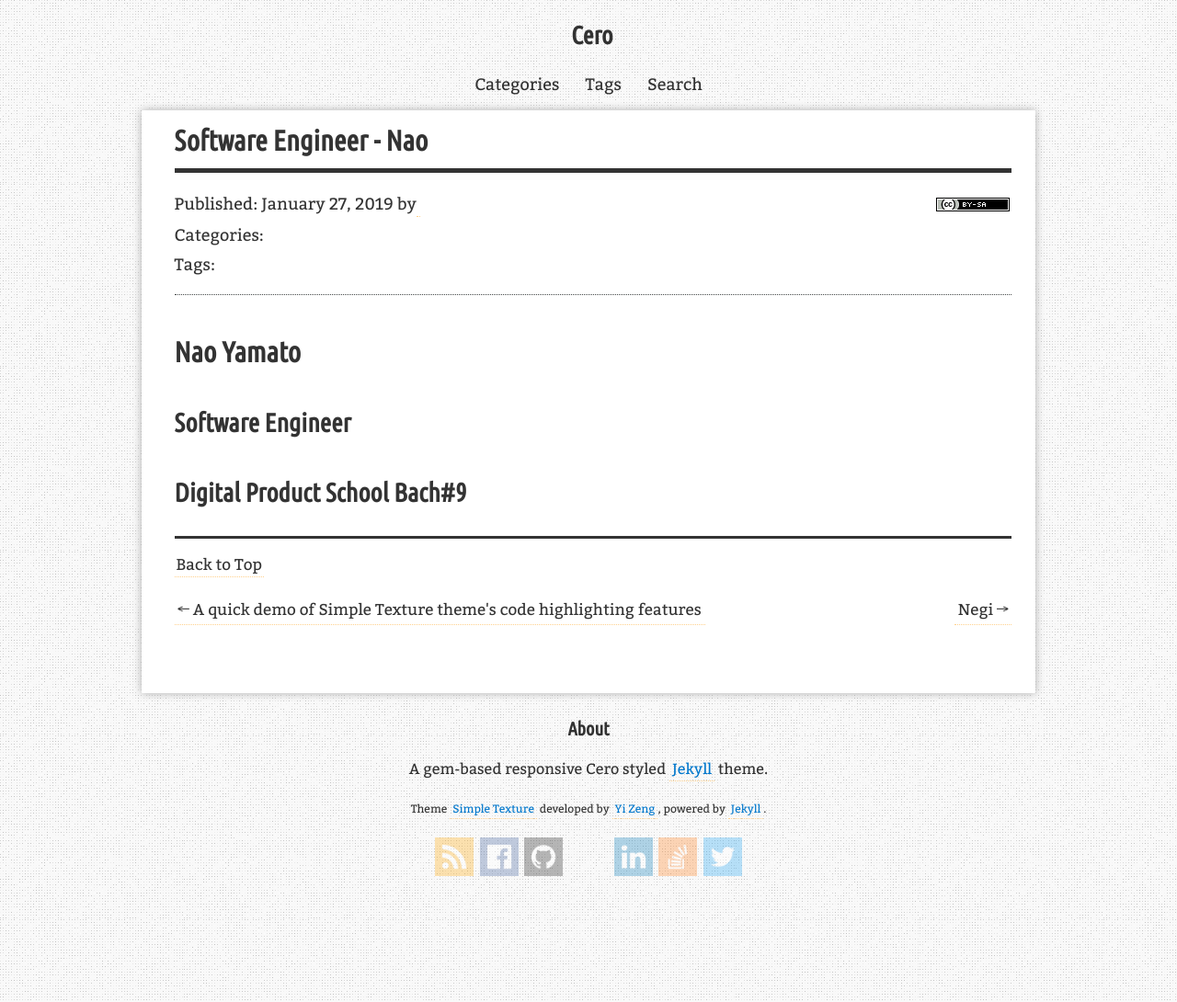
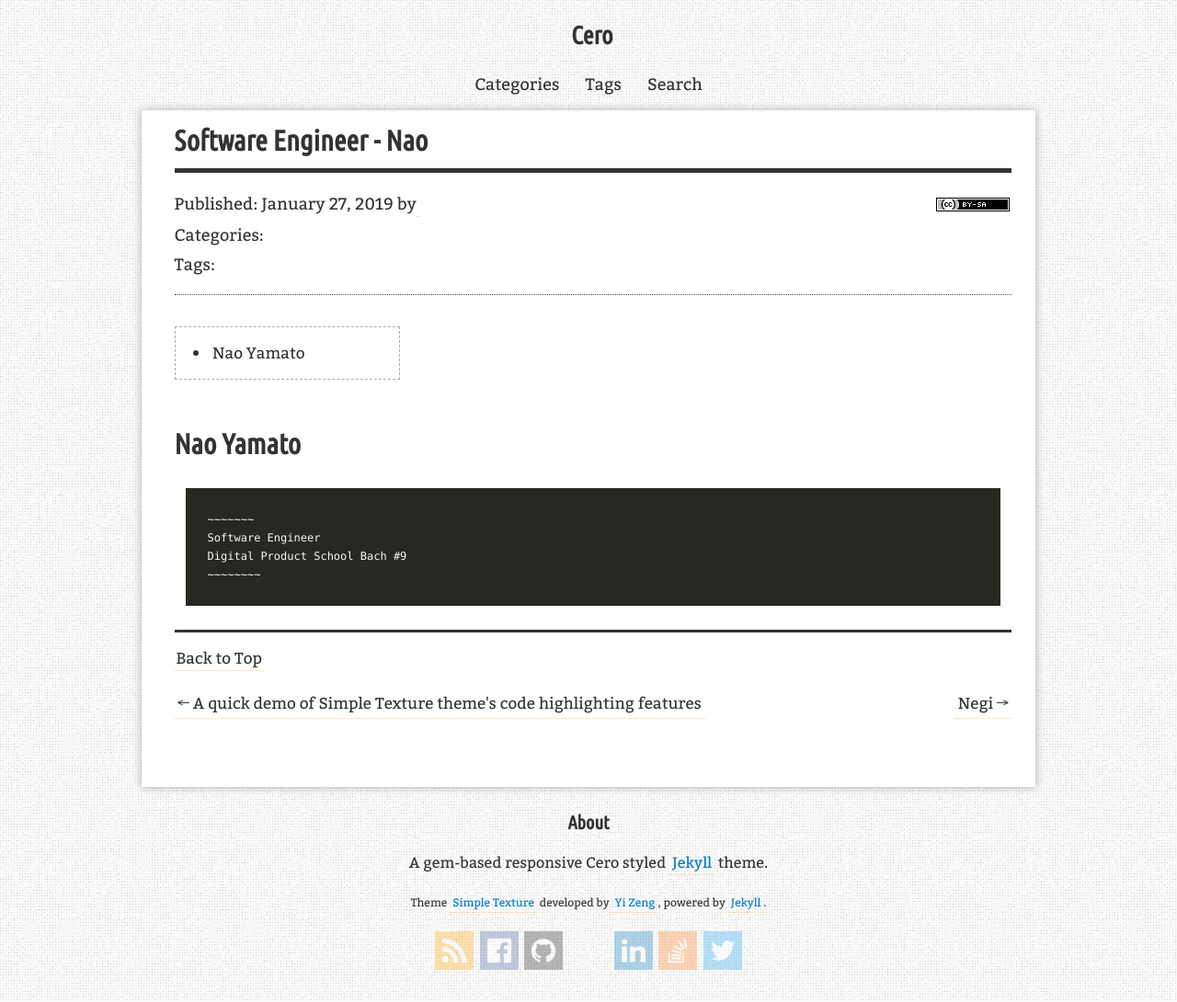
Before and after one commit to yizeng/jekyll-theme-simple-texture, a Jekyll site: the page built from _posts/2019-01-27-Nao.md, in a window 1280 px wide. Shown: the whole page at 92% size. Built offline with Jekyll 4.4.1, drawn with Linux system fonts in a browser that asks for light colours; comment, search, counter and statistics services are not loaded; some of the changed lines change nothing that is shown.

Commit message:
Update 2019-01-27-Nao.md

```diff
--- a/_posts/2019-01-27-Nao.md
+++ b/_posts/2019-01-27-Nao.md
@@ -4,6 +4,13 @@ title: "Software Engineer -  Nao"
 description: "The first 'Hello world' post for Simple Texture theme."
 redirect_from:
 ---
+* Kramdown table of contents
+{:toc .toc}
+
 # Nao Yamato
-## Software Engineer
-## Digital Product School Bach#9
+~~~~~~~~~~~~
+~~~~~~~
+Software Engineer
+Digital Product School Bach #9
+~~~~~~~~
+~~~~~~~~~~~~~~~~~~
```
